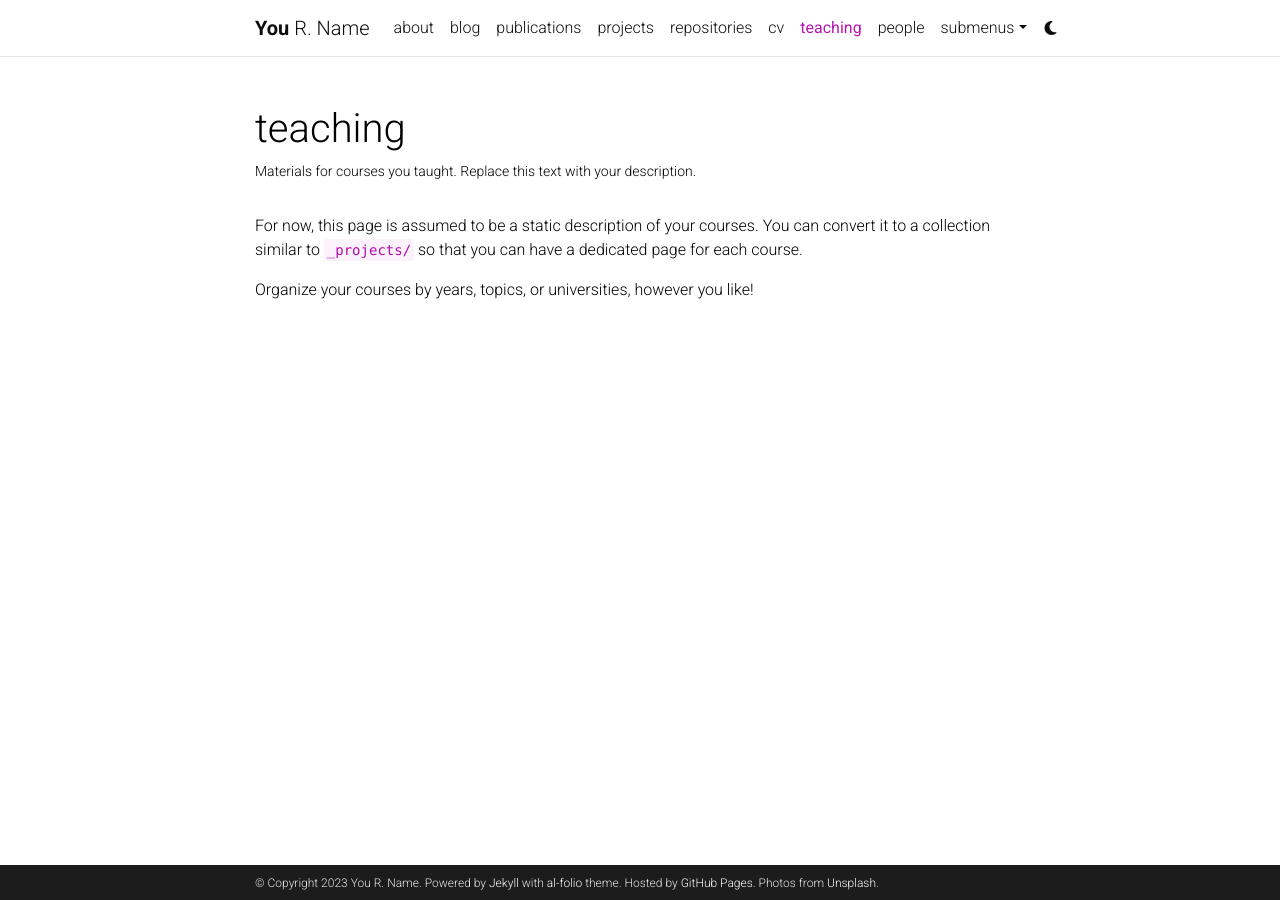
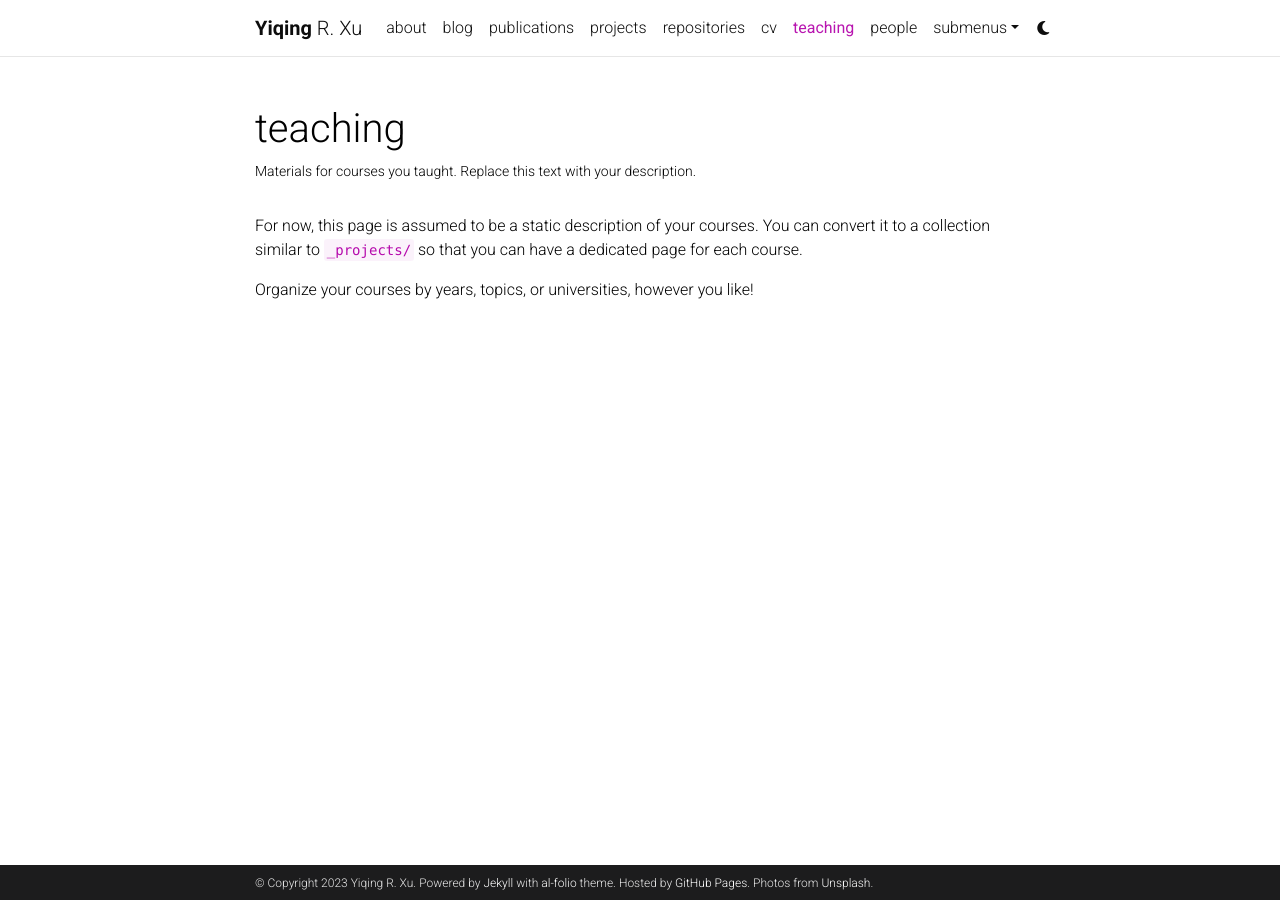
Before and after one commit to eeching/eeching.github.io, a Jekyll site: the page built from _pages/teaching.md, in a window 1280 px wide. Built offline with Jekyll 4.4.1, drawn with Linux system fonts in a browser that asks for light colours; comment, search, counter and statistics services are not loaded; a style sheet for code colours, icons or effects is not loaded.

Commit message:
change url

```diff
--- a/_config.yml
+++ b/_config.yml
@@ -3,10 +3,10 @@
 # -----------------------------------------------------------------------------
 
 title: blank # the website title (if blank, full name will be used instead)
-first_name: You
+first_name: Yiqing
 middle_name: R.
-last_name: Name
-email: you@example.com
+last_name: Xu
+email: yiqing.xu@u.nus.edu
 description: > # the ">" symbol means to ignore newlines until "footer_text:"
   A simple, whitespace theme for academics. Based on [*folio](https://github.com/bogoli/-folio) design.
 footer_text: >
@@ -18,8 +18,8 @@
 lang: en # the language of your site (for example: en, fr, cn, ru, etc.)
 icon: ⚛️  # the emoji used as the favicon (alternatively, provide image name in /assets/img/)
 
-url: https://alshedivat.github.io # the base hostname & protocol for your site
-baseurl: /al-folio # the subpath of your site, e.g. /blog/. Leave blank for root
+url: https://eeching.github.io # the base hostname & protocol for your site
+baseurl:  # the subpath of your site, e.g. /blog/. Leave blank for root
 last_updated: false # set to true if you want to display last updated in the footer
 impressum_path:  # set to path to include impressum link in the footer, use the same path as permalink in a page, helps to conform with EU GDPR
 
```
